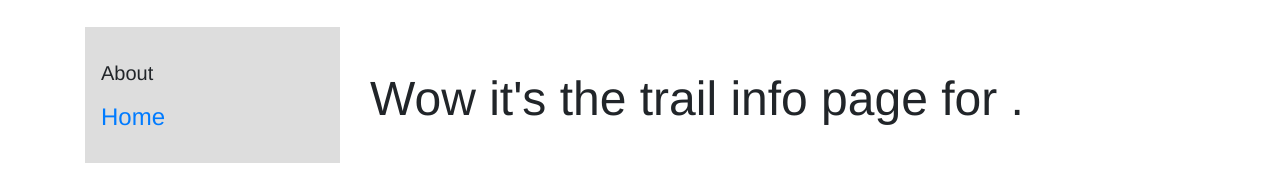
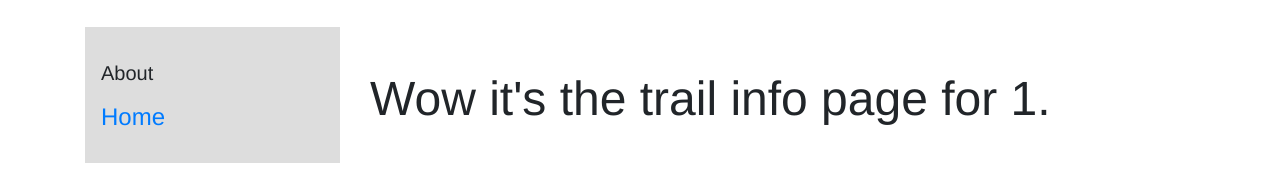
Before and after one commit to info340-au20/project-2-kshruti99, a React (Create React App) app: page /AboutTrail/1 in a window 1280 px wide. Shown: the part 263-441 px from the top of the page. Built offline with nearby package versions, Linux system fonts and the light colour scheme.

Commit message:
going to new page now worksgit add .

```diff
--- a/src/App.js
+++ b/src/App.js
@@ -43,7 +43,6 @@ function App(props) {
             <Switch>
               <Route exact path="/" render={renderTrailList}/>
               {/*<Route exact path="/"/>*/}
-              <Route path="/AboutTrail"component={AboutTrail}/>
               <Route path="/AboutTrail/:trailname"component={AboutTrail}/>
               <Redirect to="/"/>
             </Switch>
```
Also changed, not shown: src/AboutTrail.js (+1 -18 lines), 1 other file (tests, documents, lock files or other folders).
